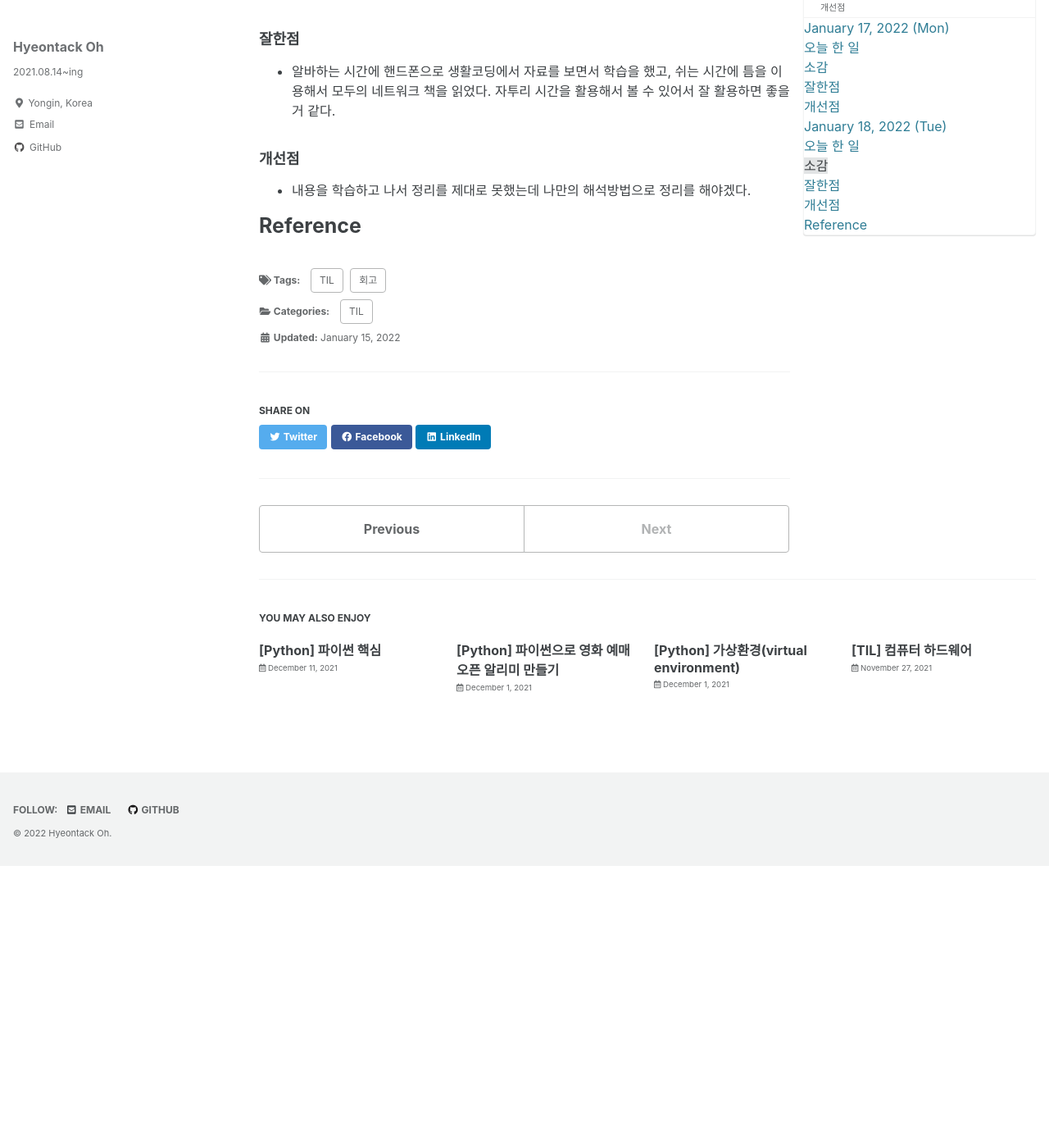
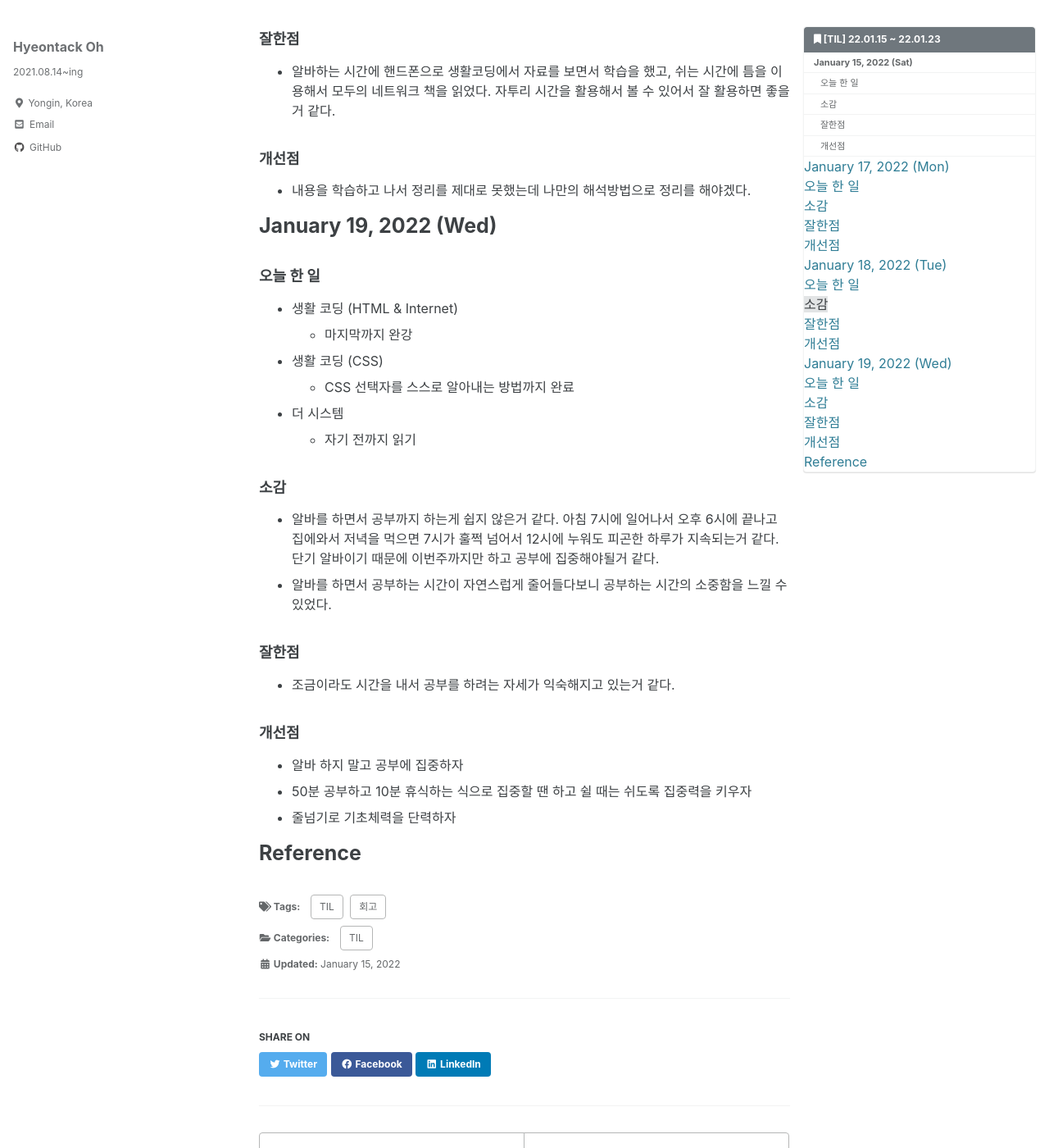
Before and after one commit to hyeontack5/hyeontack5.github.io, a Jekyll site: the page built from _posts/TIL/2022-01-15-[TIL] 22.01.15 ~ 22.01.23.md, in a window 1280 px wide and 1400 px high, scrolled down 2195 px. Shown: the whole window at 82% size. Built offline with Jekyll 4.4.1, drawn with Linux system fonts in a browser that asks for light colours; cached includes are drawn as plain includes; before the commit the page ends 3251 px from its top, so only the background shows below that.

Commit message:
Docs: 22.01.19 회고

```diff
--- a/_posts/TIL/2022-01-15-[TIL] 22.01.15 ~ 22.01.23.md
+++ b/_posts/TIL/2022-01-15-[TIL] 22.01.15 ~ 22.01.23.md
@@ -74,4 +74,26 @@ toc_icon: "bookmark"
 ### 개선점
 - 내용을 학습하고 나서 정리를 제대로 못했는데 나만의 해석방법으로 정리를 해야겠다.
 
+# January 19, 2022 (Wed)
+
+### 오늘 한 일
+- 생활 코딩 (HTML & Internet)
+  - 마지막까지 완강
+- 생활 코딩 (CSS)
+  - CSS 선택자를 스스로 알아내는 방법까지 완료
+- 더 시스템
+  - 자기 전까지 읽기
+
+### 소감
+- 알바를 하면서 공부까지 하는게 쉽지 않은거 같다. 아침 7시에 일어나서 오후 6시에 끝나고 집에와서 저녁을 먹으면 7시가 훌쩍 넘어서 12시에 누워도 피곤한 하루가 지속되는거 같다. 단기 알바이기 때문에 이번주까지만 하고 공부에 집중해야될거 같다.
+- 알바를 하면서 공부하는 시간이 자연스럽게 줄어들다보니 공부하는 시간의 소중함을 느낄 수 있었다.
+
+### 잘한점
+- 조금이라도 시간을 내서 공부를 하려는 자세가 익숙해지고 있는거 같다.
+
+### 개선점
+- 알바 하지 말고 공부에 집중하자
+- 50분 공부하고 10분 휴식하는 식으로 집중할 땐 하고 쉴 때는 쉬도록 집중력을 키우자
+- 줄넘기로 기초체력을 단력하자
+
 # Reference
```
